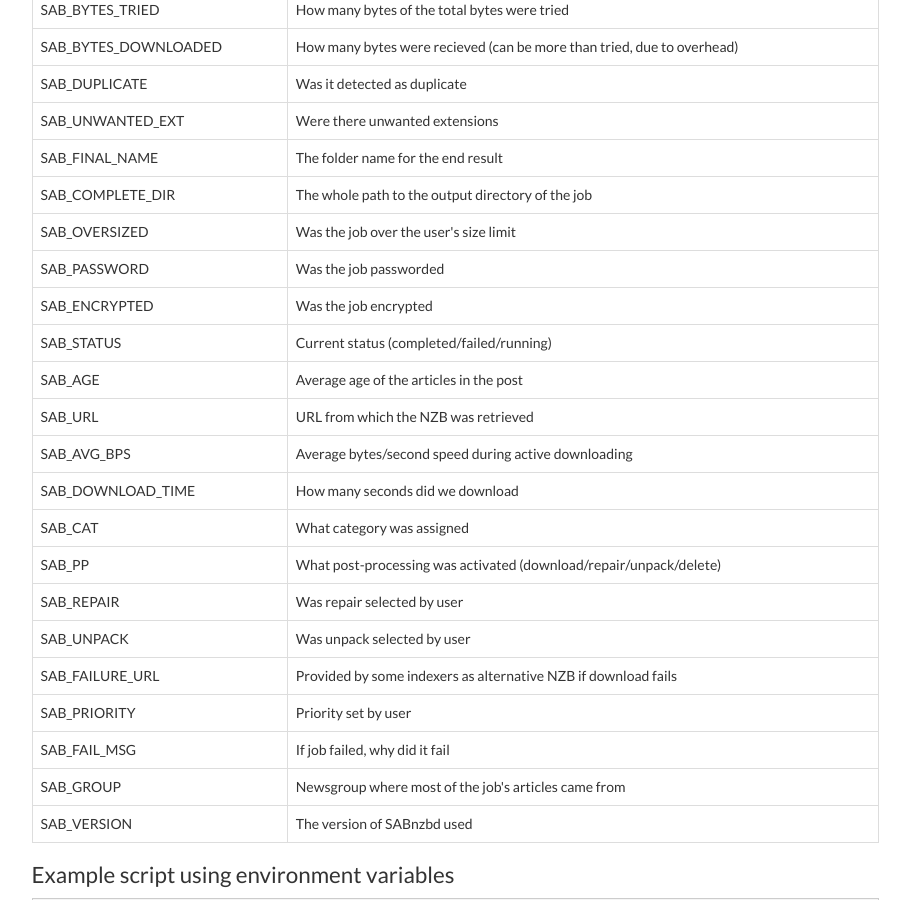
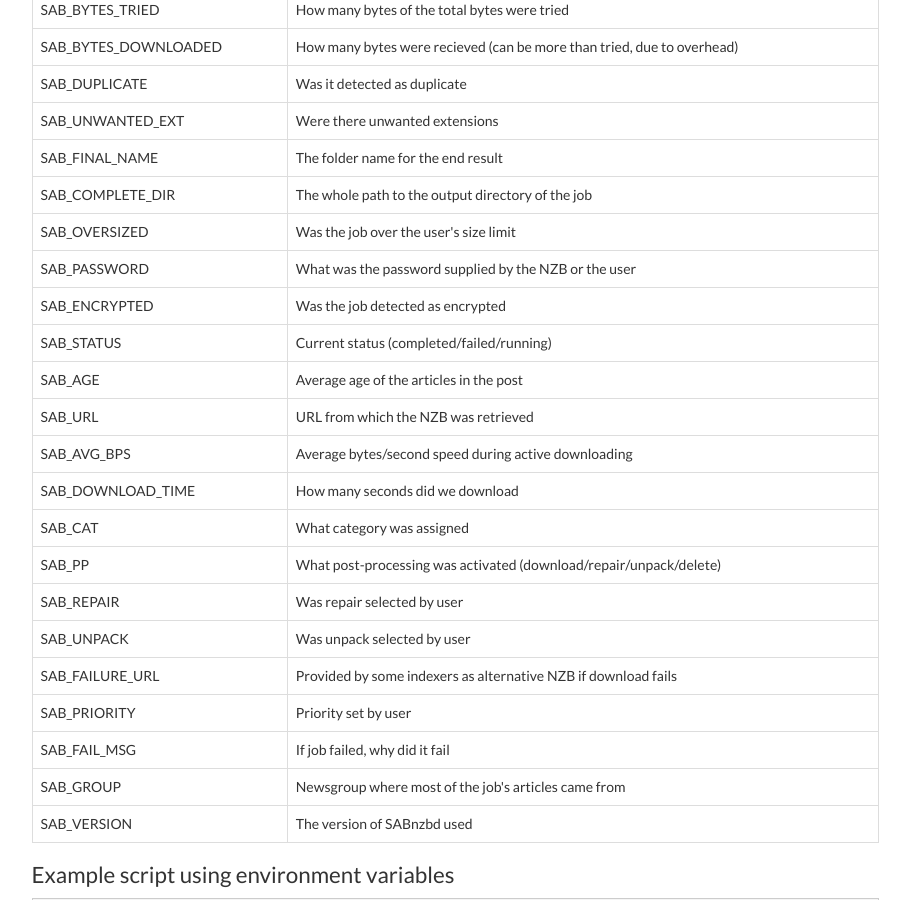
Before and after one commit to sabnzbd/sabnzbd.github.io, a Jekyll site: the page built from wiki/scripts/post-processing-scripts.html, in a window 1280 px wide and 900 px high, scrolled down 2031 px. Shown: the whole window, without its empty margins (331-1241 px from the left). Built offline with Jekyll 4.4.1, drawn with Linux system fonts in a browser that asks for light colours.

Commit message:
Create post-processing-scripts.html

```diff
--- a/wiki/scripts/post-processing-scripts.html
+++ b/wiki/scripts/post-processing-scripts.html
@@ -159,11 +159,11 @@
         </tr>
         <tr>
             <td>SAB_PASSWORD</td>
-            <td>Was the job passworded</td>
+            <td>What was the password supplied by the NZB or the user</td>
         </tr>
         <tr>
             <td>SAB_ENCRYPTED</td>
-            <td>Was the job encrypted</td>
+            <td>Was the job detected as encrypted</td>
         </tr>
         <tr>
             <td>SAB_STATUS</td>
```
